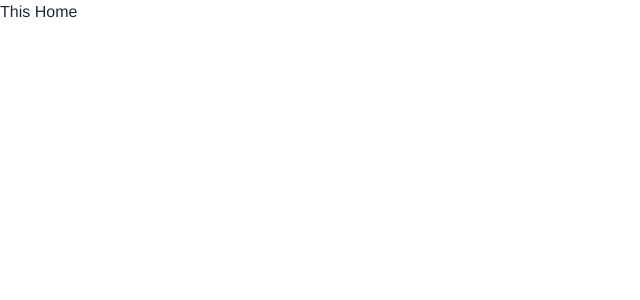
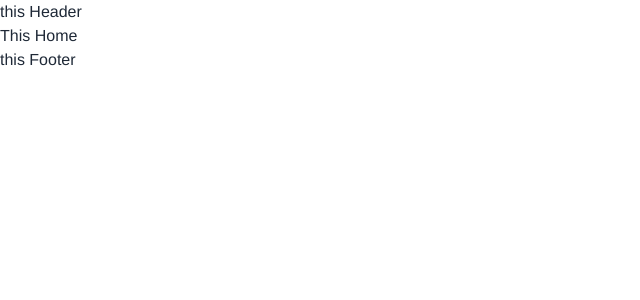
Before and after one commit to Hazgn/fz-slicing-vue, a Vue app: page / in a window 1280 px wide. Shown: the top 300 px of the page, without its empty margins (0-640 px from the left). Built offline with nearby package versions, Linux system fonts and the light colour scheme.

Commit message:
add title dynamic, comp header&footer, and break for next

```diff
--- a/public/index.html
+++ b/public/index.html
@@ -5,7 +5,7 @@
     <meta http-equiv="X-UA-Compatible" content="IE=edge">
     <meta name="viewport" content="width=device-width,initial-scale=1.0">
     <link rel="icon" href="<%= BASE_URL %>favicon.ico">
-    <title><%= htmlWebpackPlugin.options.title %></title>
+    <title>Bootcamp Fazztrack</title>
   </head>
   <body>
     <noscript>
--- a/src/App.vue
+++ b/src/App.vue
@@ -1,11 +1,18 @@
 <template>
+  <HeaderComponent/>
   <RouterView/>
+  <FooterComponent/>
 </template>
 
 <script>
-
+  import HeaderComponent from './components/HeaderComponent.vue'
+  import FooterComponent from './components/FooterComponent.vue'
 export default {
   name: 'App',
+  components: {
+    HeaderComponent,
+    FooterComponent
+  }
 }
 </script>
 
--- /dev/null
+++ b/src/components/FooterComponent.vue
@@ -0,0 +1,11 @@
+<template>
+    <footer>
+        <p>this Footer</p>
+    </footer>
+</template>
+
+<script>
+       export default{
+        name:'FooterComponent',
+    }
+</script>
--- /dev/null
+++ b/src/components/HeaderComponent.vue
@@ -0,0 +1,11 @@
+<template>
+    <header>
+        <p>this Header</p>
+    </header>
+</template>
+
+<script>
+    export default{
+        name:'HeaderComponent',
+    }
+</script>
--- a/src/main.js
+++ b/src/main.js
@@ -1,7 +1,7 @@
 import { createApp } from 'vue'
 import App from './App.vue'
 import routes from './routes'
-import './index.css'
+import './assets/css/index.css'
 
 const app = createApp(App)
 
--- a/src/routes/index.js
+++ b/src/routes/index.js
@@ -1,5 +1,6 @@
 import { createRouter, createWebHistory } from 'vue-router'
 import HomeView from '@/views/HomeView.vue'
+import NotFoundView from '@/views/NotFoundView.vue'
 
 const routes = createRouter({
     history: createWebHistory(),
@@ -8,9 +9,25 @@ const routes = createRouter({
         {
             path: '/',
             name: 'home',
-            component: HomeView
-        }
-    ]
+            component: HomeView,
+            meta: {
+                title: 'Bootcamp Coding Online | Ubah Hidupmu Bersama Fazztrack',
+            }
+        },
+        {
+            path: '/:pathMatch(.*)*',
+            name: 'not-found',
+            component: NotFoundView,
+            meta: {
+                title: 'This page could not be found'
+            }
+        },
+    ],
+})
+
+routes.beforeEach((to, from, next) => {
+    document.title = to.meta.title,
+        next()
 })
 
 export default routes
--- a/src/views/HomeView.vue
+++ b/src/views/HomeView.vue
@@ -1,8 +1,7 @@
 <template>
- <main>
-    <title>Home</title>
-    <p>This Home</p>
- </main>
+   <main>
+      <p>This Home</p>
+   </main>
 </template>
 
 <script>
--- /dev/null
+++ b/src/views/NotFoundView.vue
@@ -0,0 +1,5 @@
+<template>
+    <main>
+        <p>Not Found</p>
+    </main>
+</template>
```
Also changed, not shown: src/assets/css/index.css (renamed from src/index.css).
